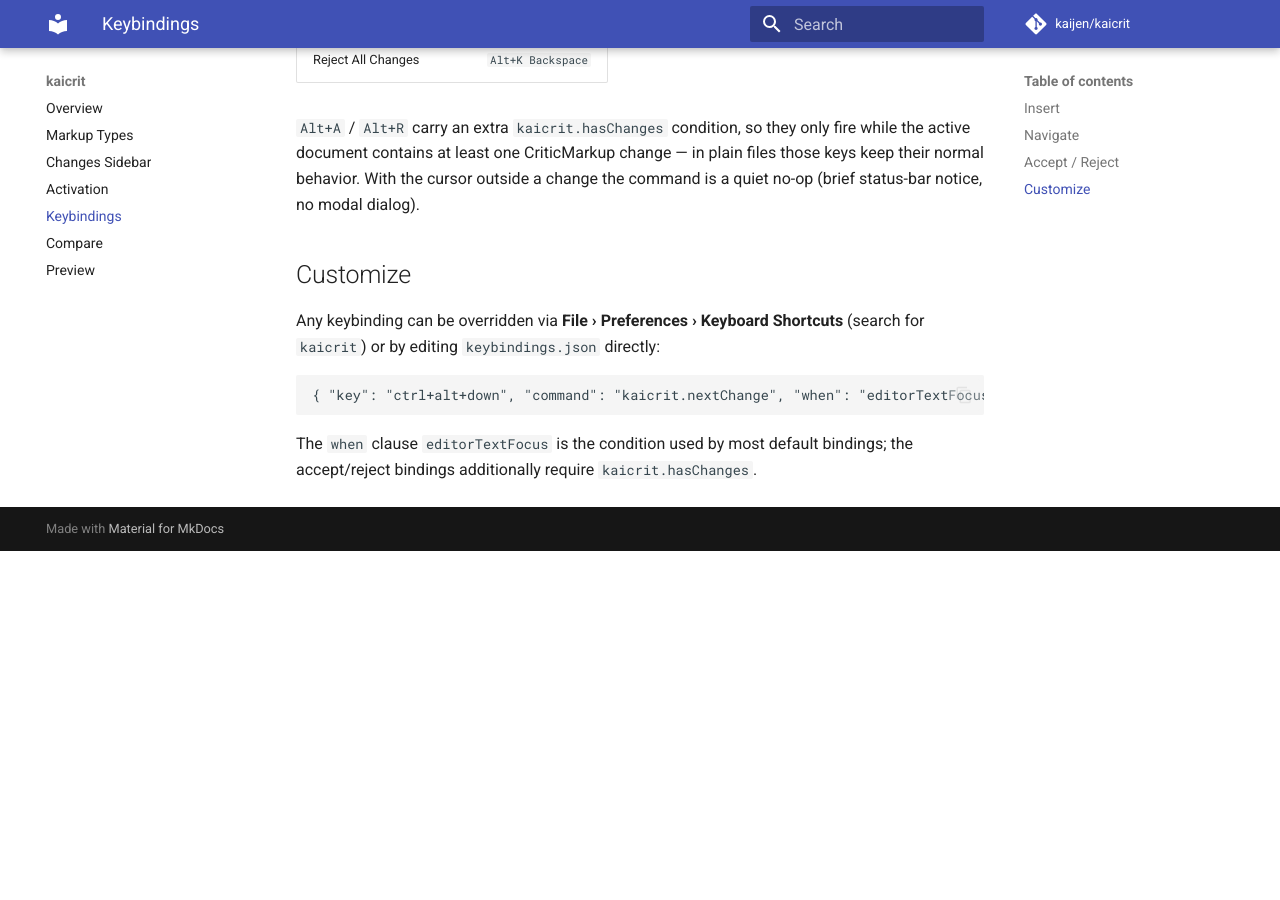
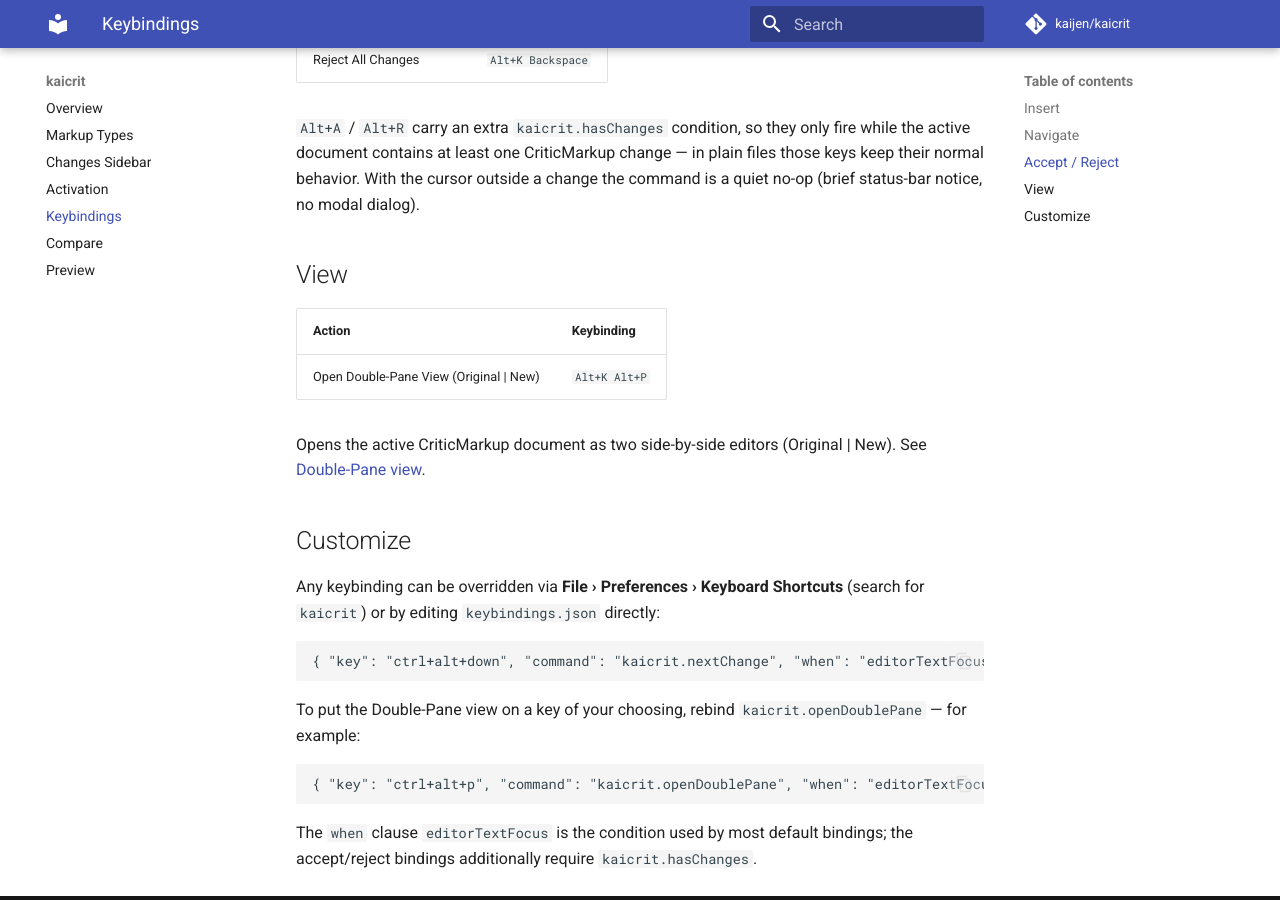
Before and after one commit to kaijen/kaicrit, an MkDocs documentation site: the page built from docs/keybindings.md, in a window 1280 px wide and 900 px high, scrolled down 1291 px. Built offline with MkDocs 1.6.1 and Material for MkDocs 9.7.7, drawn with Linux system fonts in a browser that asks for light colours; comment, search, counter and statistics services are not loaded; the version menu is left out; before the commit the page ends 1842 px from its top, so only the background shows below that.

Commit message:
docs(doublepane): Document the configurable Alt+K Alt+P shortcut
The default Double-Pane keybinding (Alt+K Alt+P) is, like every kaicrit
keybinding, overridable via VS Code's Keyboard Shortcuts editor /
keybindings.json. Document this explicitly:
- docs/keybindings.md: new View section + a rebind example for
  kaicrit.openDoublePane
- docs/doublepane.md: note that the shortcut is configurable, linking to
  the keybindings reference

````diff
--- a/docs/keybindings.md
+++ b/docs/keybindings.md
@@ -36,6 +36,14 @@ Next/Previous wrap around at document boundaries with a brief notification.
 
 `Alt+A` / `Alt+R` carry an extra `kaicrit.hasChanges` condition, so they only fire while the active document contains at least one CriticMarkup change — in plain files those keys keep their normal behavior. With the cursor outside a change the command is a quiet no-op (brief status-bar notice, no modal dialog).
 
+## View
+
+| Action | Keybinding |
+|---|---|
+| Open Double-Pane View (Original \| New) | `Alt+K Alt+P` |
+
+Opens the active CriticMarkup document as two side-by-side editors (Original | New). See [Double-Pane view](doublepane.md).
+
 ## Customize
 
 Any keybinding can be overridden via **File › Preferences › Keyboard Shortcuts** (search for `kaicrit`) or by editing `keybindings.json` directly:
@@ -44,4 +52,10 @@ Any keybinding can be overridden via **File › Preferences › Keyboard Shortcu
 { "key": "ctrl+alt+down", "command": "kaicrit.nextChange", "when": "editorTextFocus" }
 ```
 
+To put the Double-Pane view on a key of your choosing, rebind `kaicrit.openDoublePane` — for example:
+
+```json
+{ "key": "ctrl+alt+p", "command": "kaicrit.openDoublePane", "when": "editorTextFocus" }
+```
+
 The `when` clause `editorTextFocus` is the condition used by most default bindings; the accept/reject bindings additionally require `kaicrit.hasChanges`.
````
Also changed, not shown: docs/doublepane.md (+5 -0 lines).
